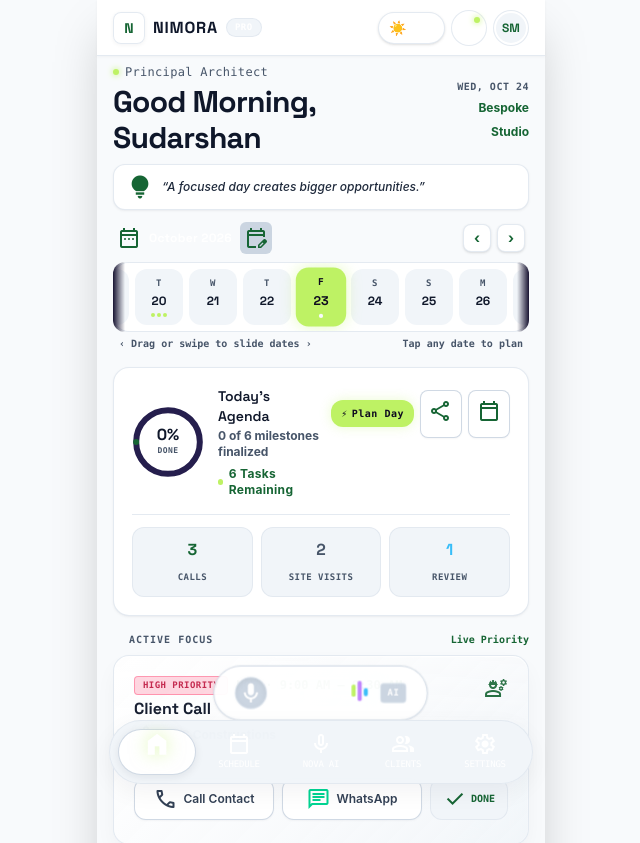
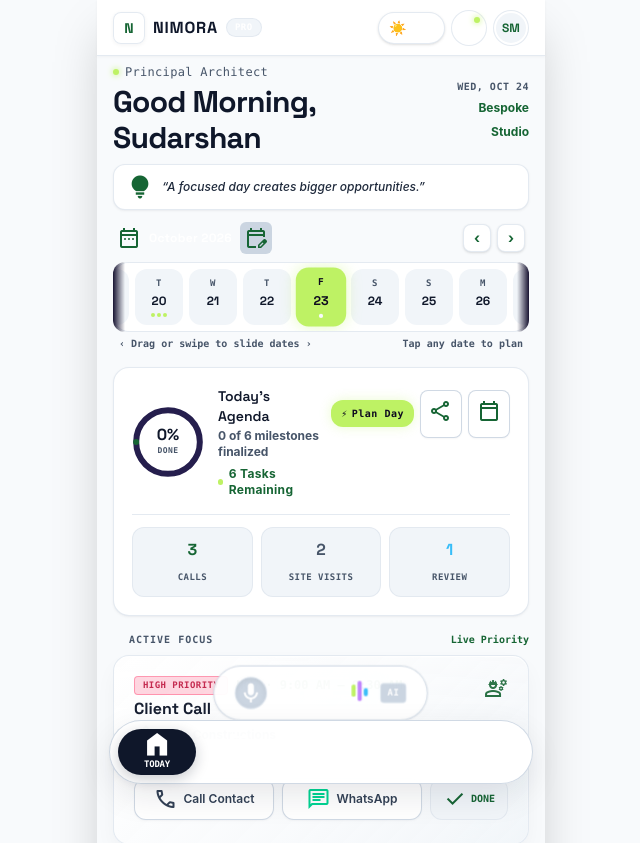
Before and after one commit to sudarshaancreations-debug/daily-planner-, a Next.js app: page / in a window 1280 px wide. Shown: the top 843 px of the page, without its empty margins (319-959 px from the left). Built offline with nearby package versions, Linux system fonts and the light colour scheme.

Commit message:
fix(nav): make bottom slider navigation icons and labels ultra-crisp and visible in day mode

```diff
--- a/src/app/globals.css
+++ b/src/app/globals.css
@@ -494,15 +494,46 @@
 }
 
 [data-theme="day"] .thumb-slider-track {
-  background: rgba(241, 245, 249, 0.96) !important;
-  border: 1px solid rgba(226, 232, 240, 0.9) !important;
-  box-shadow: 0 8px 24px rgba(15, 23, 42, 0.05) !important;
+  background: rgba(255, 255, 255, 0.96) !important;
+  border: 1px solid rgba(203, 213, 225, 0.9) !important;
+  box-shadow: 0 12px 36px -4px rgba(15, 23, 42, 0.12) !important;
 }
 
 [data-theme="day"] .thumb-slider-capsule {
-  background: #ffffff !important;
-  border: 1px solid rgba(203, 213, 225, 0.9) !important;
-  box-shadow: 0 2px 8px rgba(15, 23, 42, 0.08) !important;
+  background: #0f172a !important; /* Premium Obsidian Charcoal Pill */
+  border: 1px solid rgba(15, 23, 42, 0.25) !important;
+  box-shadow: 0 4px 14px rgba(15, 23, 42, 0.22) !important;
+}
+
+/* Active tab inside dark capsule in Day Mode */
+[data-theme="day"] .nav-icon-active {
+  color: #ffffff !important; /* Crisp white icon */
+  filter: none !important;
+  transform: scale(1.08) !important;
+}
+
+[data-theme="day"] .nav-label-active {
+  color: #bef264 !important; /* Solar lime - sharp and vibrant on dark obsidian */
+  text-decoration: none !important;
+  font-weight: 800 !important;
+}
+
+/* Inactive tabs on light track in Day Mode */
+[data-theme="day"] .nav-icon-inactive {
+  color: #475569 !important; /* Slate 600 - clearly visible */
+}
+
+[data-theme="day"] .nav-slot-inactive:hover .nav-icon-inactive {
+  color: #0f172a !important;
+}
+
+[data-theme="day"] .nav-label-inactive {
+  color: #475569 !important; /* Slate 600 - clearly readable */
+  font-weight: 600 !important;
+}
+
+[data-theme="day"] .nav-slot-inactive:hover .nav-label-inactive {
+  color: #0f172a !important;
 }
 
 /* 8. Day Mode Typography: Warm, legible, high-contrast, zero eye fatigue */
--- a/src/app/page.tsx
+++ b/src/app/page.tsx
@@ -175,12 +175,12 @@ function ThumbSliderNav({ activeTab, onSelectTab }: ThumbSliderNavProps) {
                   aria-label={tab.label}
                   aria-current={isSlotActive ? 'page' : undefined}
                   className={`w-full h-full flex flex-col items-center justify-center transition-all active:scale-95 cursor-pointer rounded-full ${
-                    isSlotActive ? 'text-[#bef264]' : 'text-purple-300/60 hover:text-purple-200'
+                    isSlotActive ? 'nav-slot-active text-[#bef264]' : 'nav-slot-inactive text-purple-300/60 hover:text-purple-200'
                   }`}
                 >
                   <span
                     className={`material-symbols-outlined text-[22px] transition-all duration-150 ${
-                      isSlotActive ? 'text-[#bef264] drop-shadow-[0_0_8px_rgba(190,242,100,0.5)] scale-105' : 'text-purple-300/60'
+                      isSlotActive ? 'nav-icon-active text-[#bef264] drop-shadow-[0_0_8px_rgba(190,242,100,0.5)] scale-105' : 'nav-icon-inactive text-purple-300/60'
                     }`}
                     style={{
                       fontVariationSettings: isSlotActive ? "'FILL' 1" : "'FILL' 0",
@@ -190,7 +190,7 @@ function ThumbSliderNav({ activeTab, onSelectTab }: ThumbSliderNavProps) {
                   </span>
                   <span
                     className={`text-[9px] font-mono tracking-tight uppercase mt-0.5 transition-colors ${
-                      isSlotActive ? 'text-[#bef264] font-extrabold underline decoration-2 underline-offset-2' : 'text-purple-300/60 font-medium'
+                      isSlotActive ? 'nav-label-active text-[#bef264] font-extrabold underline decoration-2 underline-offset-2' : 'nav-label-inactive text-purple-300/60 font-medium'
                     }`}
                   >
                     {tab.label}
```
